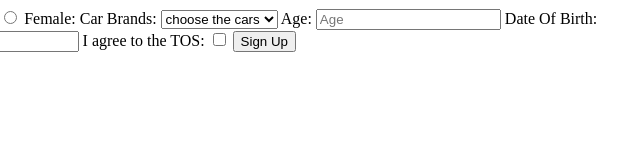
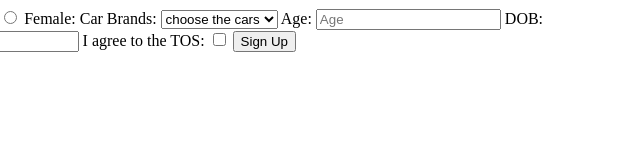
Before and after one commit to acciojob/signup-form-car-Yogagujar07, a website: page main.html in a window 1280 px wide. Shown: the full height of the page, 602-1242 px from the left. Drawn offline with Linux system fonts and the light colour scheme.

Commit message:
created a submission

```diff
--- a/main.html
+++ b/main.html
@@ -33,8 +33,8 @@
 		<label for="age">Age:</label>
 		<input type="number" id="age" name="age" placeholder="Age" required>
 
-		<lable for="dob">Date Of Birth:</lable>
-		<input type="date" id="dob" name="Date Of Birth" required>
+		<lable for="dob">DOB:</lable>
+		<input type="Date" id="dob" name="dob" required>
 
 		<lable for="tel">Phone Number:</lable>
 		<input type="Tel" id="tel" name="tel" pattern="\d{3}-\d{3}-\d{4}" placeholder="Phone Number">
```
